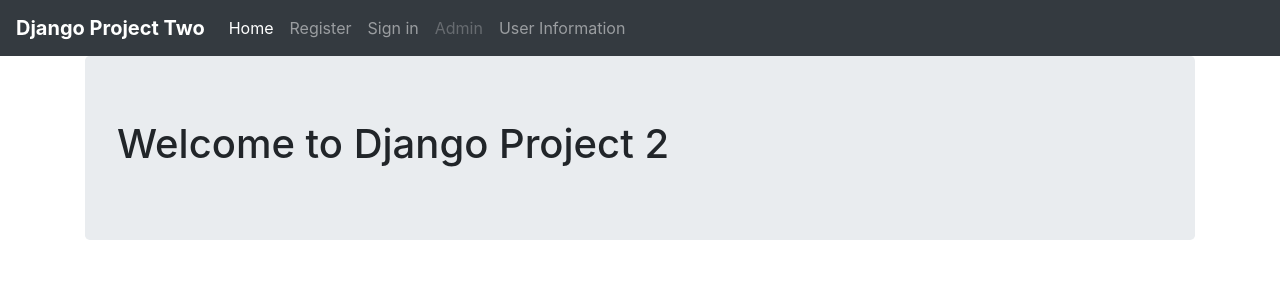
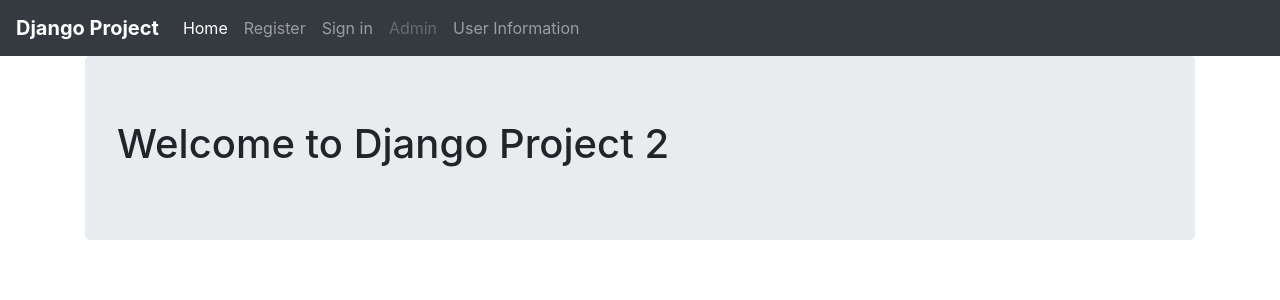
Before and after one commit to sohjustin/django-deployment-example, a Django app: page / in a window 1280 px wide. Shown: the top 300 px of the page. Run offline with Django 3.2, Linux system fonts and the light colour scheme; some libraries are stand-ins or nearby versions.

Commit message:
Update main_page.html

```diff
--- a/ProTwo/templates/AppTwo/main_page.html
+++ b/ProTwo/templates/AppTwo/main_page.html
@@ -11,7 +11,7 @@
   <body>
     <!-- navbar codes: -->
     <nav class="navbar navbar-expand-lg navbar-dark bg-dark">
-      <a class="navbar-brand" href="{% url 'main' %}"><strong>Django Project Two</strong></a>
+      <a class="navbar-brand" href="{% url 'main' %}"><strong>Django Project</strong></a>
         <button class="navbar-toggler" type="button" data-toggle="collapse" data-target="#navbarNav" aria-controls="navbarNav" aria-expanded="false" aria-label="Toggle navigation">
           <span class="navbar-toggler-icon"></span>
         </button>
```
